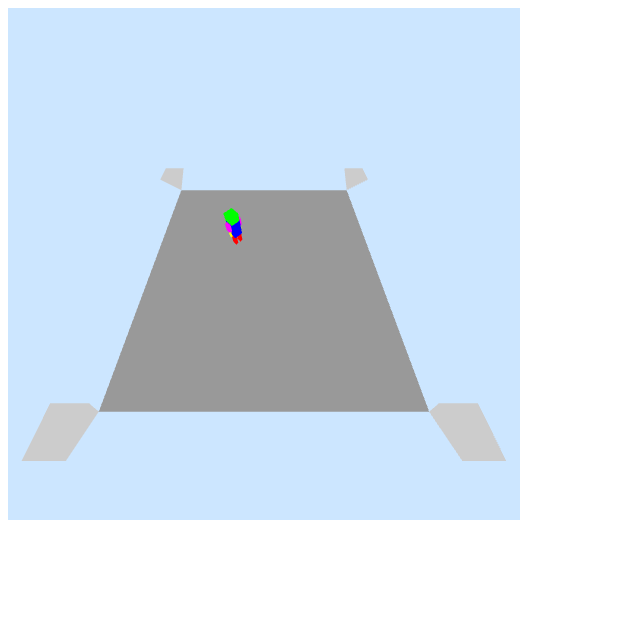
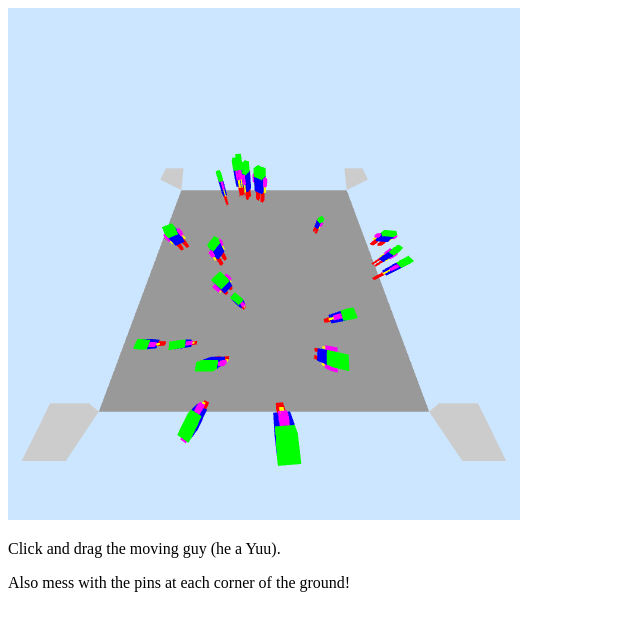
Before and after one commit to NewspaperTheCat/YoinkingYuus, a plain HTML site: page index.html in a window 1280 px wide. Shown: the whole page, without its empty margins (0-640 px from the left). Drawn offline with Linux system fonts and the light colour scheme; animation ran at ten frames a second.

Commit message:
Multiple independent yuus

```diff
--- a/ground.js
+++ b/ground.js
@@ -4,10 +4,6 @@
 // ========================================================
 
 let groundNode
-
-let splinePoints = [];
-let splineSamples = [];
-let splineColor = [];
 let splineResolution = 50;
 
 function defineGroundInitial() {
@@ -115,11 +111,10 @@ function catmullRom(p0, p1, p2, p3, t) {
     return vec4(x, y, z, 1);
 }
 
-function rebuildSpline() {
+function rebuildSpline(yuu, splinePoints) {
     if (splinePoints.length < 4) return;
 
-    splineSamples = [];
-    splineColor = [];
+    let splineSamples = [];
 
     for (let i = 0; i < splinePoints.length - 3; i++) {
         let p0 = splinePoints[i];
@@ -130,9 +125,10 @@ function rebuildSpline() {
         for (let t = 0; t <= 1; t += 1 / splineResolution) {
             let pt = catmullRom(p0, p1, p2, p3, t);
             splineSamples.push(pt);
-            splineColor.push(vec4(1, 0, 0, 1)); // red spline
         }
     }
+
+    yuu.spline = splineSamples;
 }
 
 function drawSpline() {
@@ -150,12 +146,12 @@ function drawSpline() {
     gl.drawArrays(gl.LINE_STRIP, 0, splineSamples.length);
 }
 
-function regenerateSpline() {
+function regenerateSpline(yuu) {
     let yuuGrounded = vec4(yuu.pos[0], 0, yuu.pos[2], 1);
-    splinePoints = [yuuGrounded, yuuGrounded]; // always start where the yuu is
-    yuuPos = 0;
+    let splinePoints = [yuuGrounded, yuuGrounded]; // always start where the yuu is
+    yuu.splineProgress = 0;
     splinePoints.push(...getRandomGroundPoints(4));
-    rebuildSpline();
+    rebuildSpline(yuu, splinePoints);
 }
 
 function pointInQuad(pt, quad) {
--- a/index.html
+++ b/index.html
@@ -42,5 +42,9 @@
 <canvas id="gl-canvas" width="512" height="512" style="cursor: grabbing">
     Oops ... your browser doesn't support the HTML5 canvas element
 </canvas>
+<p>
+    Click and drag the moving guy (he a Yuu).
+    </p><p>Also mess with the pins at each corner of the ground!
+</p>
 </body>
 </html>
--- a/index.js
+++ b/index.js
@@ -23,17 +23,15 @@ let modelLoc;
 let posLoc;
 let colLoc;
 
+const NUM_YUUS = 20;
 let yuuModel;
 let yuus = [];
 
 let sceneNode;
 const GRAVITY = 1
 
-// TEMP, TO REMOVE
-let yuu;
-let yuuPos = 0;
-let yuuSpeed = 0.002;
-let yuuDir = 1; //+1 = forward, -1 = backward
+const DELTA = .04
+const SPLINE_DELTA = .004
 
 window.onload = function init() {
     canvas = document.getElementById("gl-canvas");
@@ -62,7 +60,9 @@ window.onload = function init() {
     initScene();
 
     // TEMP
-    regenerateSpline();
+    for (let yi = 0; yi < yuus.length; yi++) {
+        regenerateSpline(yuus[yi]);
+    }
 
     // Add listeners
     canvas.addEventListener("mousedown", (event) => handleClick(event));
@@ -87,59 +87,52 @@ function render() {
 
 
 function updateYuuPosition(y) {
-    if (!splineSamples || splineSamples.length < 2) return;
+    if (!y.spline || y.spline.length < 2) return;
 
-    yuuPos += yuuSpeed * yuuDir;
+    y.splineProgress += SPLINE_DELTA;
 
     //switch direction at end
-    if (yuuPos >= 1) {
-        yuuPos = 1;
-        // yuuDir = 1;
-        regenerateSpline()
+    if (y.splineProgress >= 1) {
+        regenerateSpline(y)
     }
-    // if (yuuPos <= 0) {
-    //     yuuPos = 0;
-    //     yuuDir = 1;
-    // }
 
-    let idx = Math.floor(yuuPos * (splineSamples.length - 1));
-    idx = Math.max(0, Math.min(idx, splineSamples.length - 1));
+    let idx = Math.floor(y.splineProgress * (y.spline.length - 1));
+    idx = Math.max(0, Math.min(idx, y.spline.length - 1));
 
-    let p = splineSamples[idx];
+    let p = y.spline[idx];
 
-    yuu.pos = vec3(p[0], p[1] + 1, p[2]);
+    y.pos = vec3(p[0], p[1] + 1, p[2]);
 
     //determine next index based on direction
-    let nextIdx = idx + yuuDir;
+    let nextIdx = idx + 1;
 
     //fix NaN error
     if (nextIdx < 0) nextIdx = 1;
-    if (nextIdx >= splineSamples.length) nextIdx = splineSamples.length - 2;
+    if (nextIdx >= y.spline.length) nextIdx = y.spline.length - 2;
 
-    let nextP = splineSamples[nextIdx];
+    let nextP = y.spline[nextIdx];
 
     let dir = subtract(nextP, p);
     dir = normalize(vec3(dir[0], dir[1], dir[2]));
 
-    yuu.rot = directionToQuat(dir);
+    y.rot = directionToQuat(dir);
 }
 
 function updateYuus() {
-    let delta = .04
     for (let i = 0; i < yuus.length; i++) {
         let y = yuus[i]
         switch (y.state) {
             case "freefall":
                 if (y.state !== "freefall") continue;
 
-                y.vel = subtract(y.vel, vec4(0, GRAVITY * delta, 0, 0));
-                y.pos = add(y.pos, scale(delta, y.vel));
+                y.vel = subtract(y.vel, vec4(0, GRAVITY * DELTA, 0, 0));
+                y.pos = add(y.pos, scale(DELTA, y.vel));
 
                 // see if we reached the ground
                 if (y.pos[1] <= 1.5) {
                     y.pos[1] = 1.5;
                     y.state = "wander";
-                    regenerateSpline();
+                    regenerateSpline(y);
                 }
 
                 break;
@@ -263,13 +256,6 @@ function drawNode(node) {
 
 // ======================================================
 
-
-// Temporary Yuu Drawing
-function drawYuus() {
-    for (let i = 0; i < yuus.length; i++) {
-        drawTriangle(yuus[i]);
-    }
-}
 /**
  * Create a humanoid figure to do animations with
  * @returns An object containing all the parts of the humanoid
@@ -318,6 +304,7 @@ function YuuNode(pos, vel, state, spline, rotation) {
     yuu.vel = vel;
     yuu.state = state;
     yuu.spline = spline;
+    yuu.splineProgress = 0;
     yuus.push(yuu);
     return yuu;
 }
@@ -424,12 +411,22 @@ function initScene() {
 
     sceneNode = SceneNode([], [], gl.LINES, scale(-1, eye), eye_orientation, 1, eye);
 
-    //define Yuus
-    yuu = YuuNode(vec3(0, 1.5, 0), vec3(0, 0, 10), "wander", "spline", vec4(0, 0, 0, 1));
-    sceneNode.children.push(yuu);
-
     // define ground
     defineGroundInitial();
+
+    //define Yuus
+    for (let i = 0; i < NUM_YUUS; i++) {
+        let pos = getRandomGroundPoint()
+        pos = vec3(pos[0], 1.5, pos[2])
+        let yuu = YuuNode(pos, vec3(0, 0, 10), "wander", "spline", vec4(0, 0, 0, 1));
+
+        // make the scale varied
+        let min = .04
+        let range = .08
+        let scale = vec3(Math.random() * range + min, Math.random() * range + min, Math.random() * range + min);
+        yuu.scale = scale;
+        sceneNode.children.push(yuu);
+    }
 }
 
 /****************
--- a/user.js
+++ b/user.js
@@ -151,6 +151,11 @@ function handleRelease(e) {
     // check for release behavior
     let where = getWorldClick(e);
     switch (selectedType) {
+        case "pin":
+            for (let i = 0; i < yuus.length; i++) {
+                regenerateSpline(yuus[i]);
+            }
+            break;
         case "yuu":
             if (where == null) return; // don't release yuu into the void
 
```
